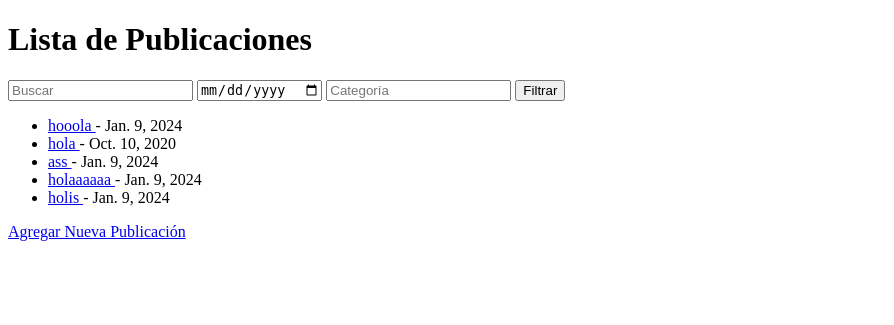
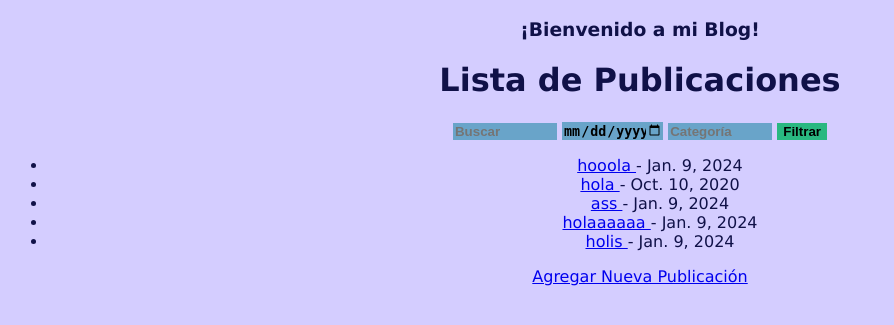
Before and after one commit to wandahernandez13/TallerPOO_BLOG, a Django app: page / in a window 1280 px wide. Shown: the top 325 px of the page, without its empty margins (0-894 px from the left). Run offline with Django 5.2, Linux system fonts and the light colour scheme; data comes from the database, SQL or seed files in the repository; both versions use the stored data as it was after the commit.

Commit message:
modificación de las plantillas

```diff
--- a/mi_blog/blog/templates/blog/lista_publicaciones.html
+++ b/mi_blog/blog/templates/blog/lista_publicaciones.html
@@ -3,8 +3,42 @@
 <html>
 <head>
     <title>Lista de Publicaciones | Mi Blog</title>
+    <style>
+        body
+        {
+            font-family: Verdana, Geneva, Tahoma, sans-serif;
+            color: #101148;
+            background-color: #d4cdff;
+            text-align: center;
+        }
+       input
+        {
+
+            width: 100px;
+            border: none;
+            font-weight: bold;
+            color: black;
+            background-color: #69a4c9;
+        }
+        button
+        {
+            border: none;
+            background: #29b881;
+            font-weight: bold;
+        }
+        button:hover
+        {
+            color: white;
+            background-color: #101148;
+        }
+        button:active
+         {
+            background-color: #24978b
+        }
+    </style>
 </head>
 <body>
+    <h3>¡Bienvenido a mi Blog!</h3>
     <h1>Lista de Publicaciones</h1>
 
     <form method="GET">
--- a/mi_blog/blog/views.py
+++ b/mi_blog/blog/views.py
@@ -26,6 +26,7 @@ def lista_publicaciones(request):
     paginator = Paginator(publicaciones, 10)  # 10 publicaciones por página
     page_number = request.GET.get('page')
     page_obj = paginator.get_page(page_number)
+
     return render(request, 'blog/lista_publicaciones.html', {
         'page_obj': page_obj,
         'query': query,
@@ -35,6 +36,7 @@ def lista_publicaciones(request):
 
 def detalle_publicacion(request, pk):
     publicacion = get_object_or_404(Publicacion, pk=pk)
+
     return render(request, 'blog/detalle_publicacion.html', {'publicacion': publicacion})
 
 def agregar_publicacion(request):
@@ -45,6 +47,7 @@ def agregar_publicacion(request):
             return redirect('lista_publicaciones')
     else:
         form = PublicacionForm()
+
     return render(request, 'blog/agregar_publicacion.html', {'form': form})
 
 def editar_publicacion(request, pk):
@@ -56,4 +59,5 @@ def editar_publicacion(request, pk):
             return redirect('detalle_publicacion', pk=publicacion.pk)
     else:
         form = PublicacionForm(instance=publicacion)
-    return render(request, 'blog/editar_publicacion.html', {'form': form})
+
+    return render(request, 'blog/editar_publicacion.html', {'form': form, 'publicacion': publicacion})
```
Also changed, not shown: mi_blog/blog/templates/blog/agregar_publicacion.html (+24 -0 lines), mi_blog/blog/templates/blog/detalle_publicacion.html (+9 -0 lines), mi_blog/blog/templates/blog/editar_publicacion.html (+25 -0 lines), mi_blog/db.sqlite3.
